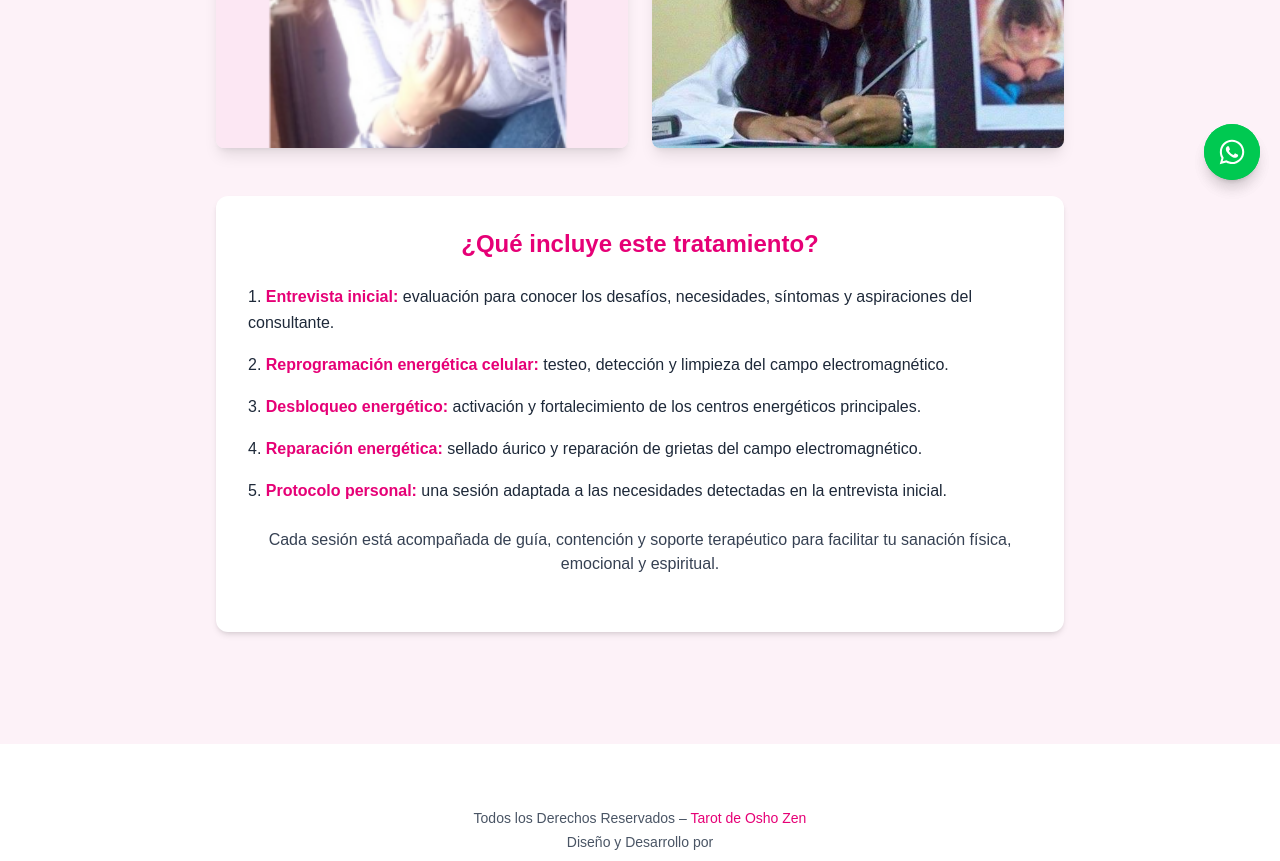
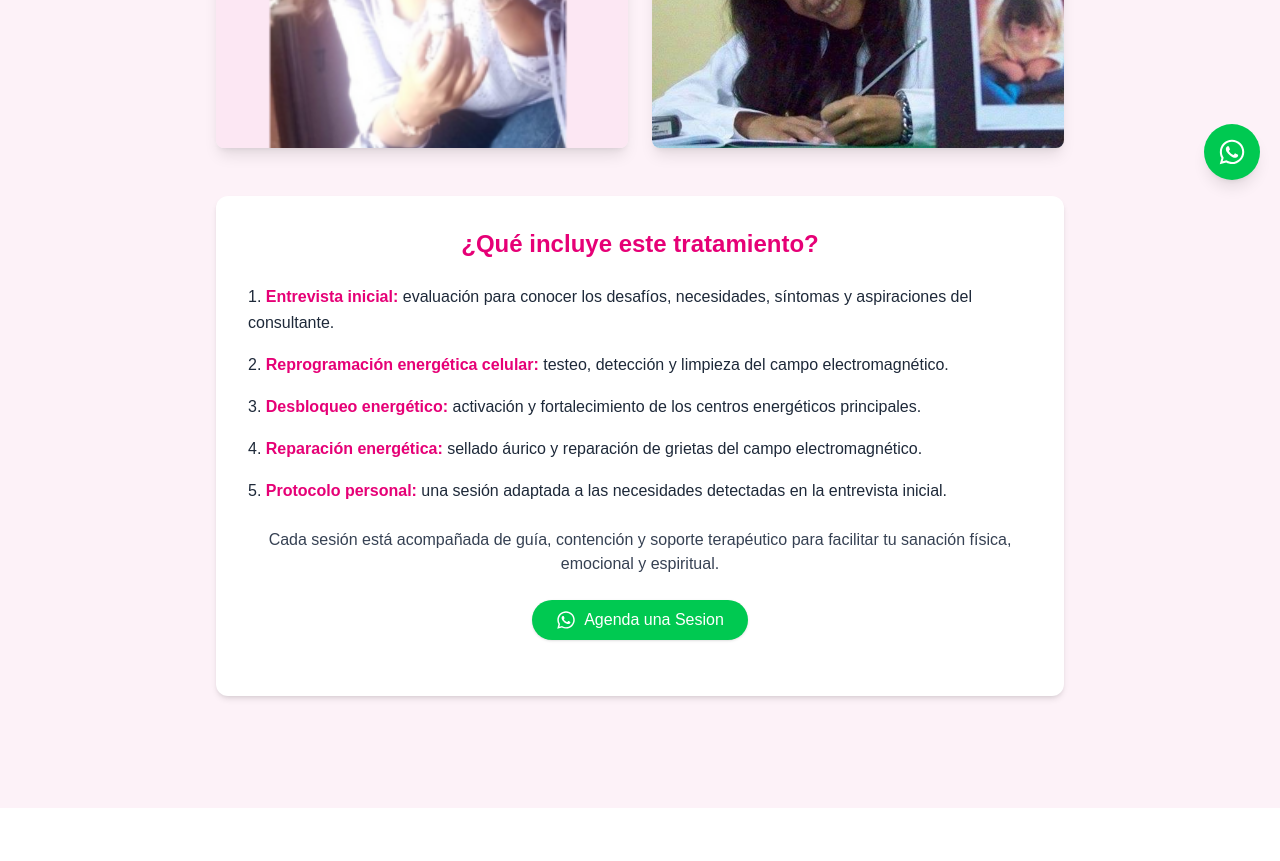
Before and after one commit to carloselio97dev/el-absoluto-universal, a Next.js app: page /servicios/psicoterapia-integrativa in a window 1280 px wide. Shown: the part 600-1461 px from the top of the page. Built offline with nearby package versions, Linux system fonts and the light colour scheme.

Commit message:
Avance Servicios

```diff
--- a/src/components/servicios/TerapiaIntegrativaHolistica.tsx
+++ b/src/components/servicios/TerapiaIntegrativaHolistica.tsx
@@ -1,5 +1,6 @@
 import Image from "next/image";
 import WhatsappButton from "../WhatsappButton";
+import { FaWhatsapp } from "react-icons/fa";
 
 export default function TerapiaIntegrativaHolistica() {
   return (
@@ -59,7 +60,21 @@ export default function TerapiaIntegrativaHolistica() {
           <p className="text-gray-700 text-center">
             Cada sesión está acompañada de guía, contención y soporte terapéutico para facilitar tu sanación física, emocional y espiritual.
           </p>
-          <WhatsappButton/>
+          {/* Botón WhatsApp */}
+          <div className="flex items-center flex-col">
+
+            <a
+              href="https://wa.me/51962305362?text=Hola%20.%C2%BFQuisiera%20agendar%20una%20sesion%3F"
+              target="_blank"
+              rel="noopener noreferrer"
+              className="inline-flex items-center gap-2 bg-green-500 hover:bg-green-600 text-white px-6 py-2 rounded-full shadow transition mb-6"
+            >
+              <FaWhatsapp className="text-xl" />
+             Agenda una Sesion
+            </a>
+          </div>
+
+
         </div>
       </div>
     </section>
```
